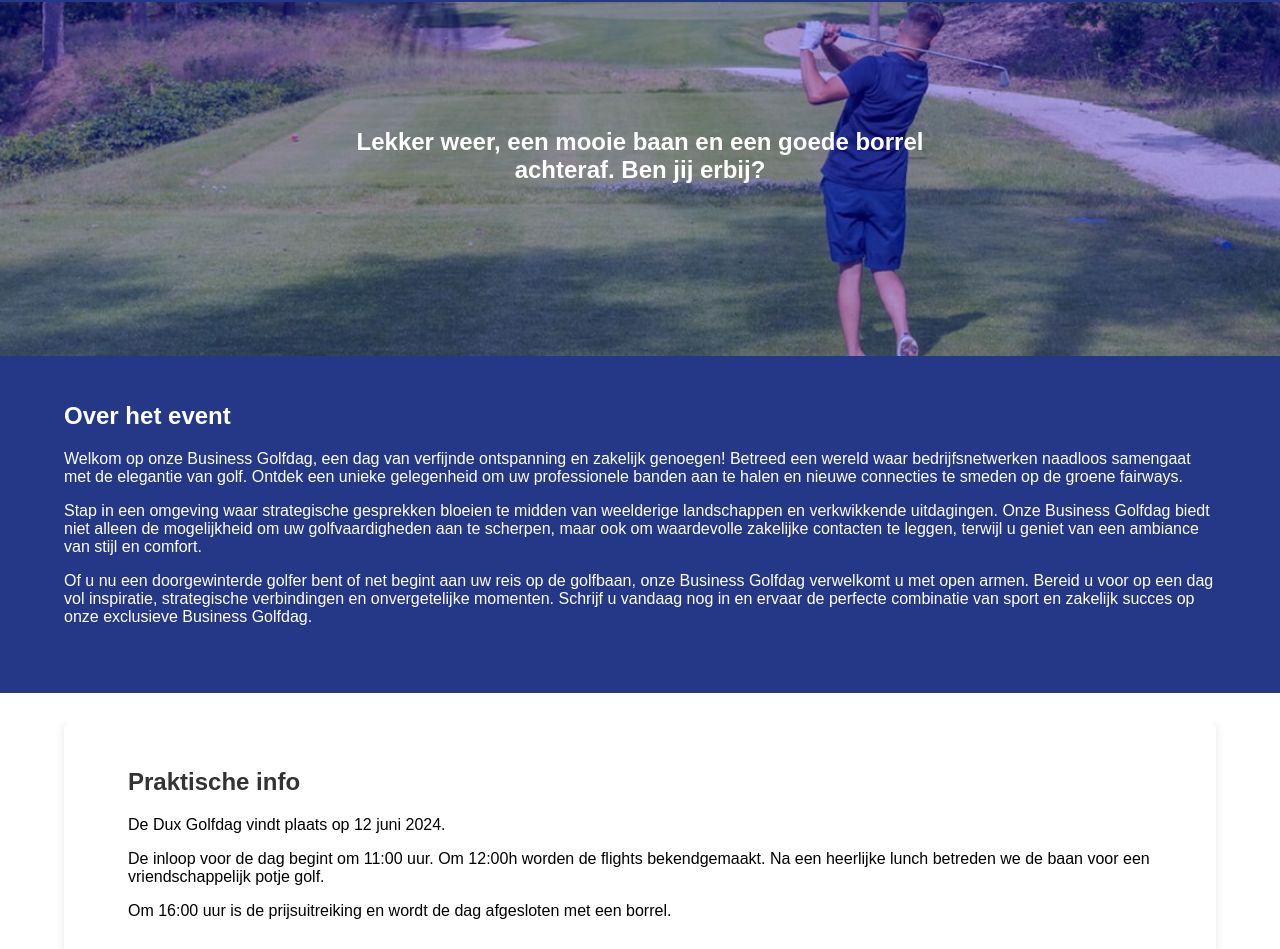
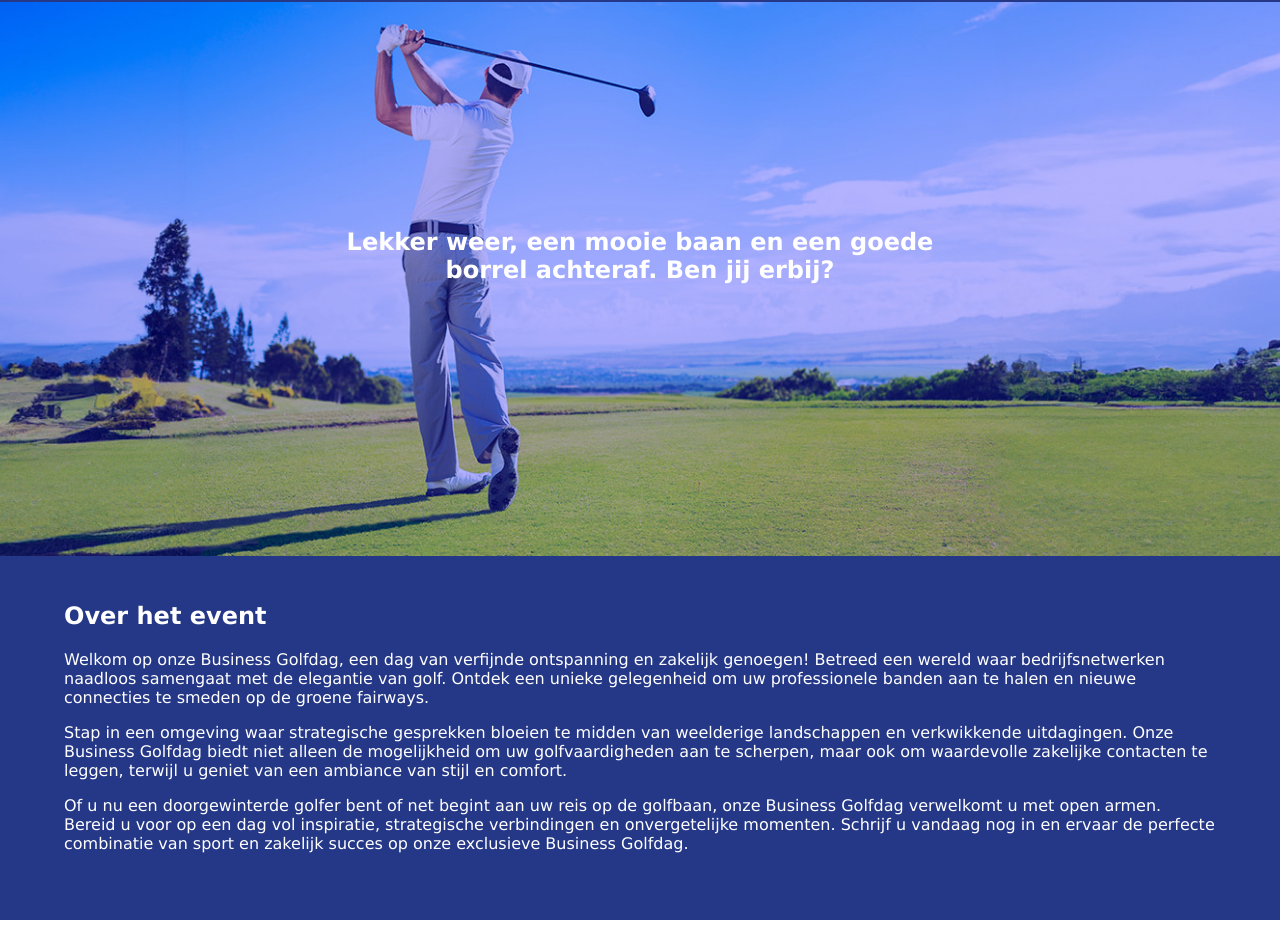
Before and after one commit to JGitcodes/GolfWebsite, a plain HTML site: page index2.html in a window 1280 px wide. Shown: the part 50-999 px from the top of the page. Drawn offline with Linux system fonts and the light colour scheme.

Commit message:
Add files via upload

```diff
--- a/styles2.css
+++ b/styles2.css
@@ -1,5 +1,5 @@
 body {
-    font-family: Arial, sans-serif;
+    font-family: Verdana, Arial, sans-serif;
     margin: 0;
     padding: 0;
     background-color: #ffffffe1;
@@ -70,8 +70,9 @@ h2 {
 .background-section {
     position: relative;
     width: 100%;
-    height: 400px; /* Adjust height as needed */
-    background-image: url('golf_afslaan.jpg'); /* Add your image path */
+    height: 600px; /* Adjust height as needed */
+    vertical-align: top;
+    background-image: url('golf_banner2.jpg'); /* Add your image path */
     background-size: cover;
     background-position: center;
 }
@@ -112,7 +113,7 @@ h2 {
 }
 
 .container2 {
-    background-color: #ffffff;
+    background-color: #fff;
     max-width: 80%;
     margin: auto;
     padding: 2% 5% 4%; /* Add padding top, right+left, bottom*/
@@ -184,6 +185,7 @@ h2 {
     margin-right: calc(2vw/6); /* Adjust the margin to increase or decrease space between logos */
     width: calc((290vw/18)); /* Adjust this percentage to your preference */
     height: auto; /* This maintains the aspect ratio of the image */
+    max-width: 350px;
   }
 
 /* Keyframe animations */
```
Also changed, not shown: golf_banner2.jpg (added).
